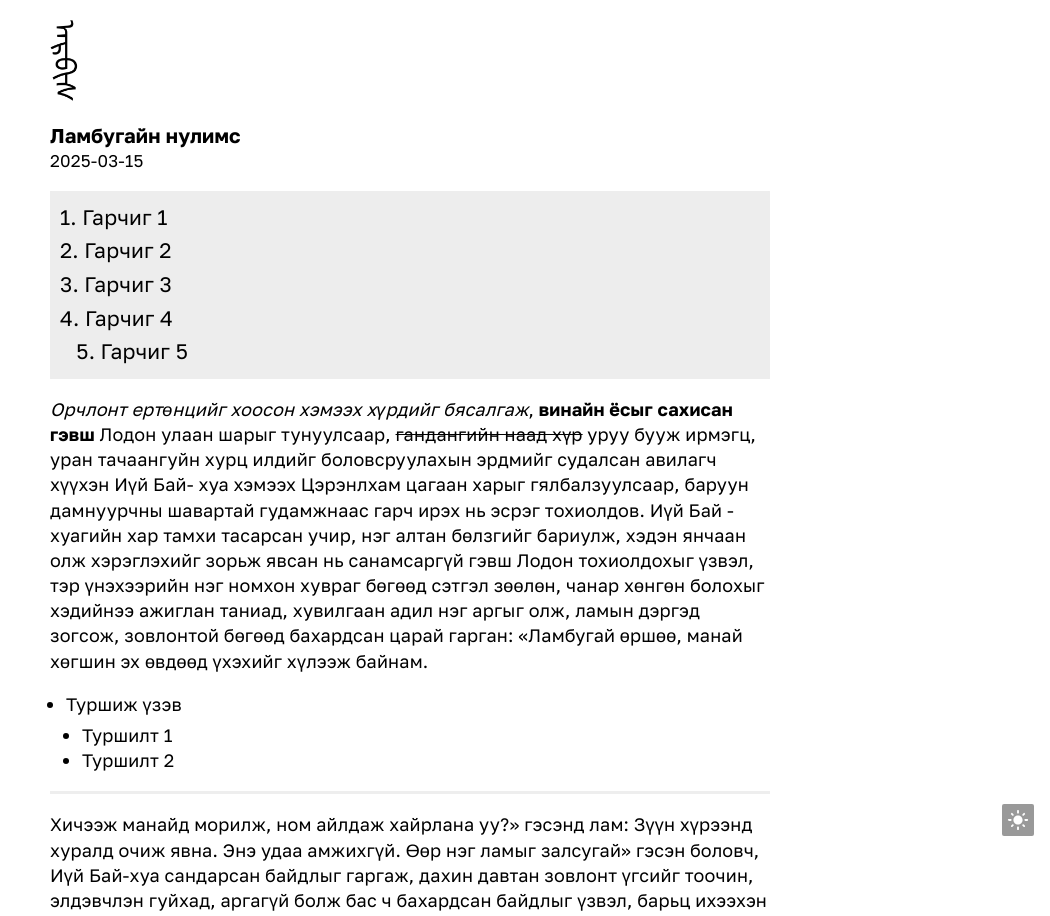
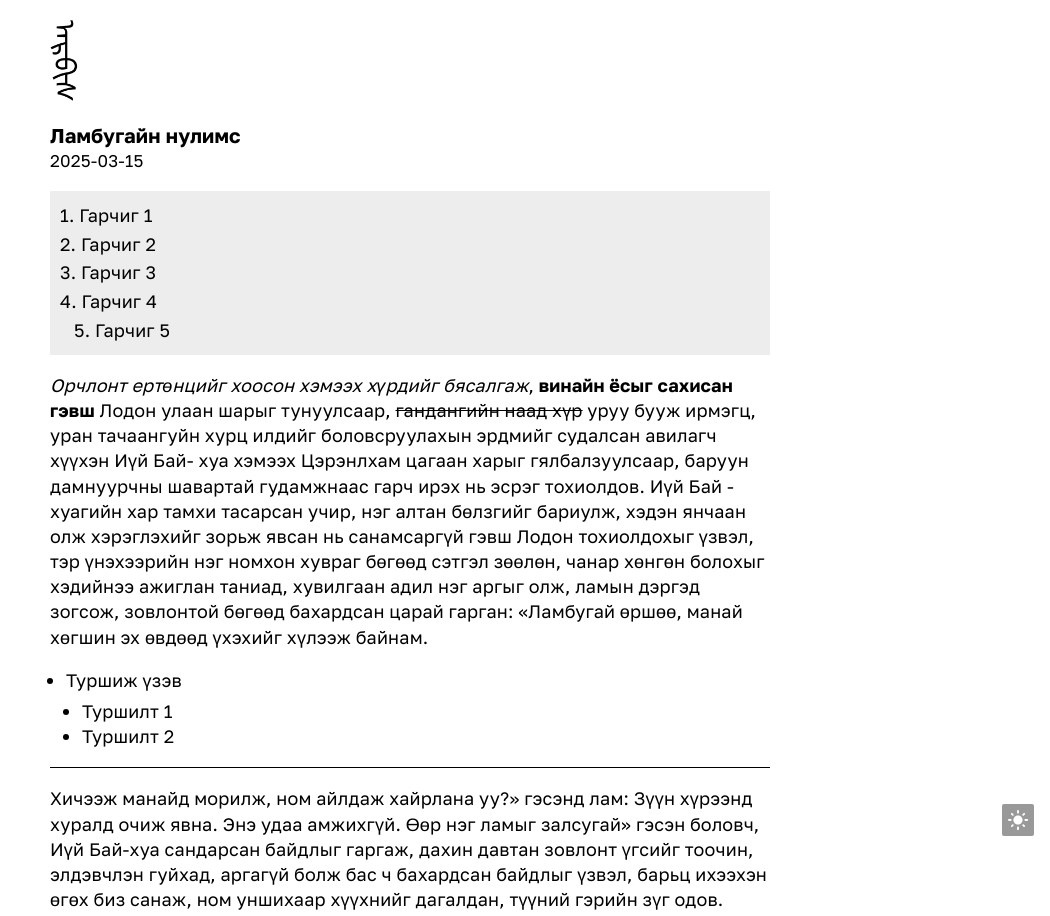
Before and after one commit to aaaarrrrvvvv/aaaarrrrvvvv.github.io, a Jekyll site: the page built from _posts/2025-03-15-Ламбугайн-нулимс.md, in a window 1280 px wide. Shown: the top 916 px of the page, without its empty margins (230-1280 px from the left). Built offline with Jekyll 4.4.1, drawn with Linux system fonts in a browser that asks for light colours.

Commit message:
Update post.css

```diff
--- a/static/css/post.css
+++ b/static/css/post.css
@@ -106,7 +106,7 @@
   color: #303030;
 }
 .page-post pre code {
-  font-size: 21px;
+  font-size: 18px;
   background-color: transparent !important;
   word-break: keep-all;
   padding: 0;
@@ -116,8 +116,8 @@
 }
 .page-post hr {
   border: none;
-  height: 3px;
-  background-color: #eeeeee;
+  height: 1px;
+  background-color: #000000;
 }
 .page-post table {
   min-width: 100%;
```
